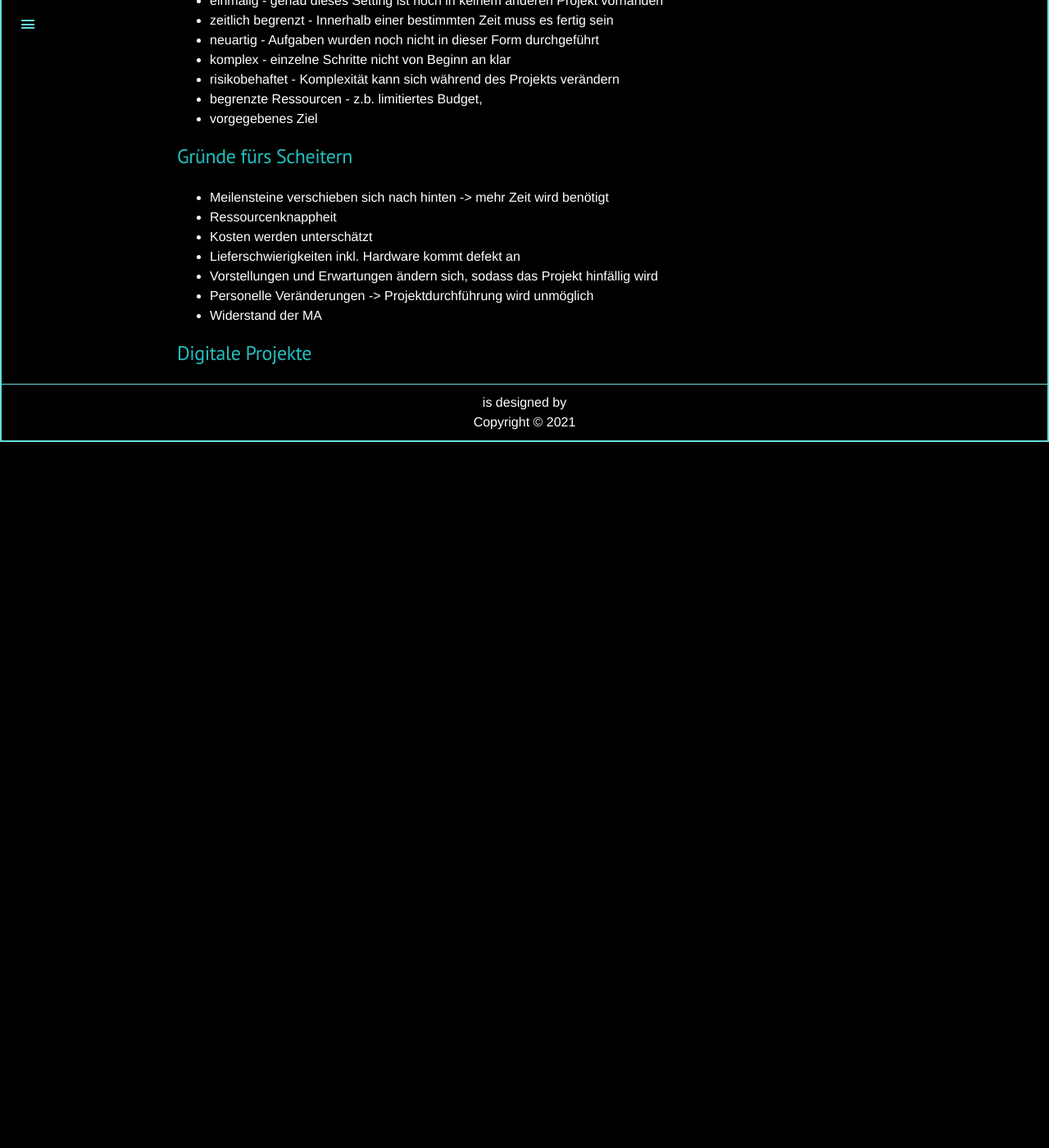
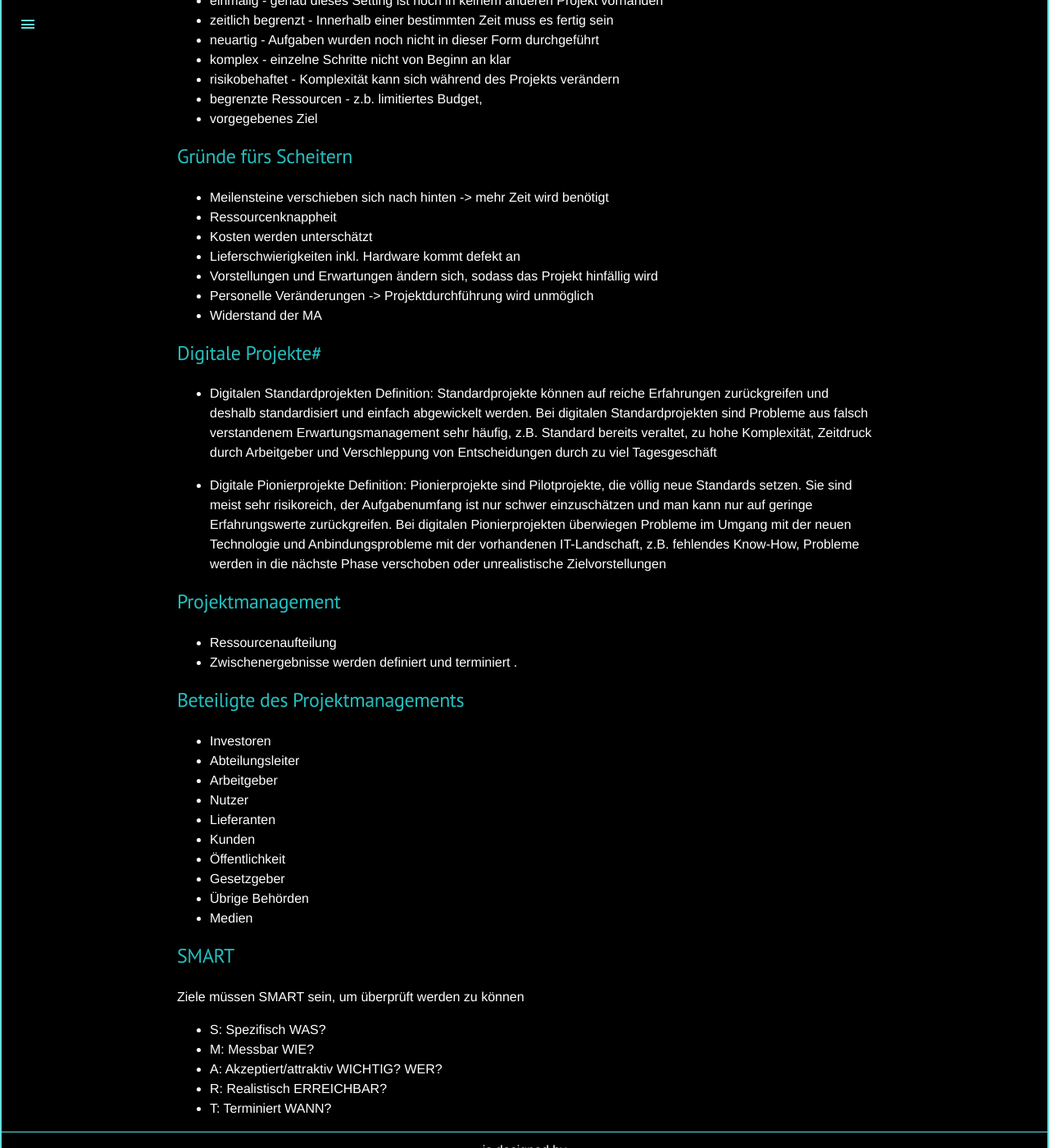
Before and after one commit to Semoxea/IF11C, a Jekyll site: the page built from IF11C/PlusD/ZusammenfassungKA1.md, in a window 1280 px wide and 1400 px high, scrolled down 500 px. Shown: the whole window at 82% size. Built offline with Jekyll 4.4.1, drawn with Linux system fonts in a browser that asks for light colours; before the commit the page ends 1039 px from its top, so only the background shows below that.

Commit message:
Test Mittwochabend

```diff
--- a/IF11C/PlusD/ZusammenfassungKA1.md
+++ b/IF11C/PlusD/ZusammenfassungKA1.md
@@ -37,4 +37,41 @@ der Bedingungen in ihrer Gesamtheit gekennzeichnet ist.
 - Personelle Veränderungen -> Projektdurchführung wird unmöglich
 - Widerstand der MA
 
-## Digitale Projekte
+## Digitale Projekte#
+
+- Digitalen Standardprojekten
+   Definition: Standardprojekte können auf reiche Erfahrungen zurückgreifen und deshalb standardisiert und einfach abgewickelt werden.
+   Bei digitalen Standardprojekten sind Probleme aus falsch verstandenem Erwartungsmanagement sehr häufig, z.B. Standard bereits veraltet, zu hohe Komplexität, Zeitdruck durch Arbeitgeber und Verschleppung von Entscheidungen durch zu viel Tagesgeschäft
+
+- Digitale Pionierprojekte
+   Definition: Pionierprojekte sind Pilotprojekte, die völlig neue Standards setzen. Sie sind meist sehr risikoreich, der Aufgabenumfang ist nur schwer einzuschätzen und man kann nur auf geringe Erfahrungswerte zurückgreifen.
+   Bei digitalen Pionierprojekten überwiegen Probleme im Umgang mit der neuen Technologie und Anbindungsprobleme mit der vorhandenen IT-Landschaft, z.B. fehlendes Know-How, Probleme werden in die nächste Phase verschoben oder unrealistische Zielvorstellungen
+
+## Projektmanagement
+
+- Ressourcenaufteilung
+- Zwischenergebnisse werden definiert und terminiert
+.
+
+## Beteiligte des Projektmanagements
+
+- Investoren
+- Abteilungsleiter
+- Arbeitgeber
+- Nutzer
+- Lieferanten
+- Kunden
+- Öffentlichkeit
+- Gesetzgeber
+- Übrige Behörden
+- Medien
+
+## SMART
+
+Ziele müssen SMART sein, um überprüft werden zu können
+
+- S: Spezifisch WAS?
+- M: Messbar WIE?
+- A: Akzeptiert/attraktiv WICHTIG? WER?
+- R: Realistisch ERREICHBAR?
+- T: Terminiert WANN?
```
